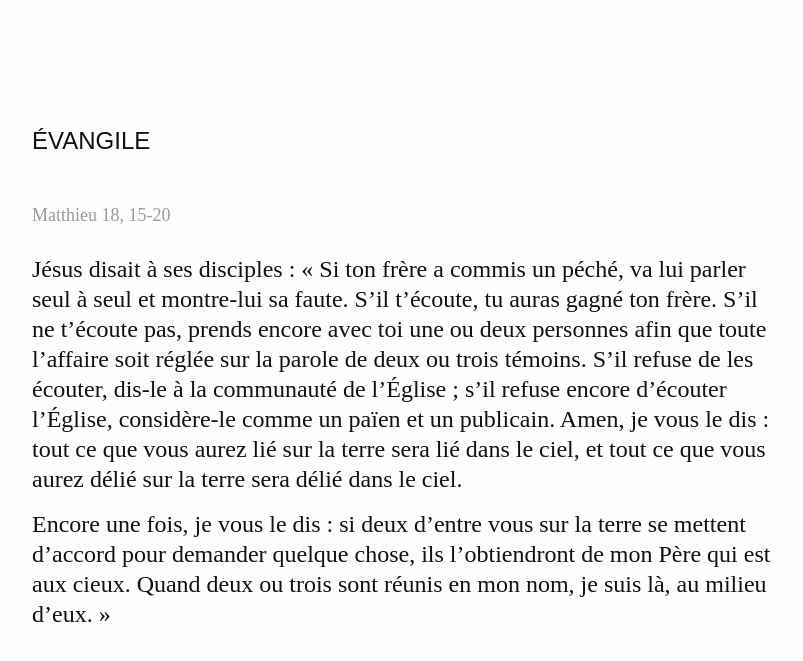
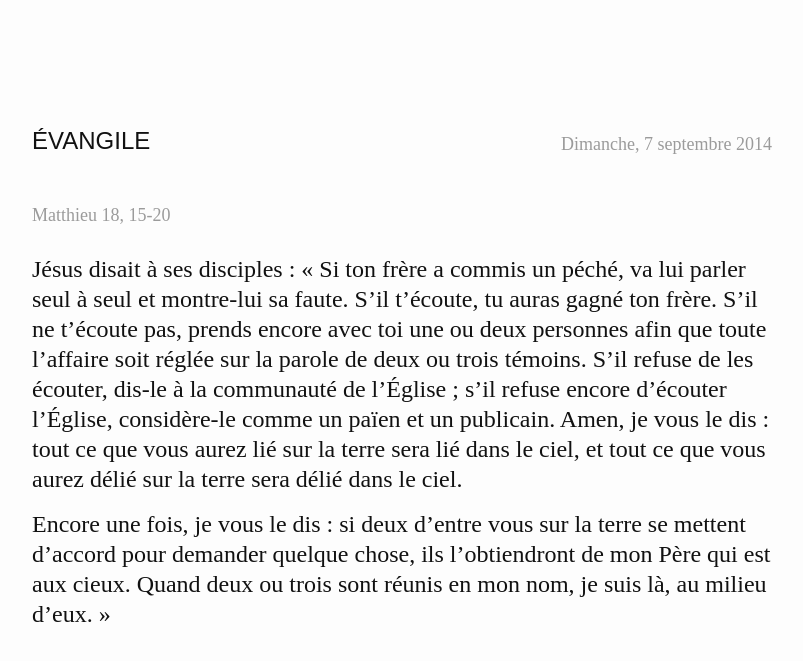
Before and after one commit to pascallaliberte/lectures, a Jekyll site: the page built from index.html, in a window 1280 px wide, cut to the strip 0-943 px from the top of the page. Shown: the top 661 px of the strip, without its empty margins (238-1041 px from the left). Built offline with Jekyll 4.4.1, drawn with Linux system fonts in a browser that asks for light colours.

Commit message:
Made the date visible (post-title)

```diff
--- a/_sass/_layout.scss
+++ b/_sass/_layout.scss
@@ -198,14 +198,12 @@
 }
 
 .post-title {
-    display: none;
-    font-size: 42px;
-    letter-spacing: -1px;
+    font-size: $small-font-size;
+    float: right;
+    color: $grey-color;
+    margin: 0;
+    margin-top: 0.5em;
     line-height: 1;
-
-    @include media-query($on-laptop) {
-        font-size: 36px;
-    }
 }
 
 .post-content {
```
Also changed, not shown: Gemfile.lock (added).
